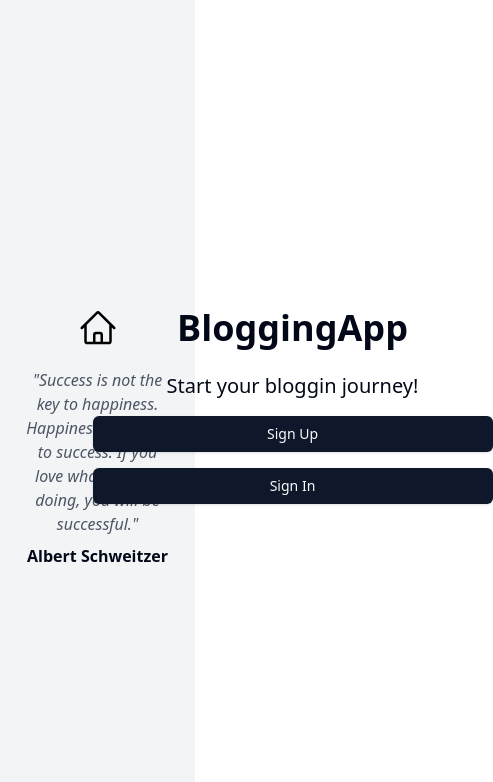
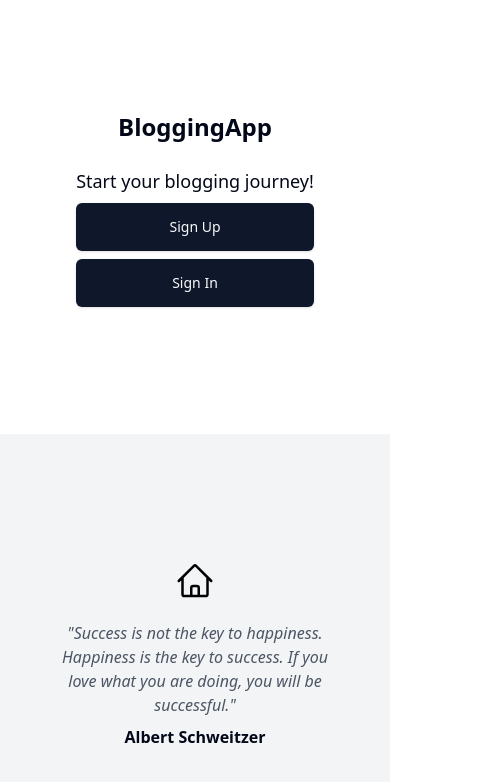
Before and after one commit to akshatg5/Pen-Point, a React (Vite) app in the folder Frontend/: page / in a window 390 px wide. Shown: the top 782 px of the page, 493 px wide, since content can reach past the window. Built offline with nearby package versions, Linux system fonts and the light colour scheme; no server answers.

Commit message:
Adding responsiveness

```diff
--- a/Frontend/src/components/blogCard.tsx
+++ b/Frontend/src/components/blogCard.tsx
@@ -21,7 +21,7 @@ export const BlogCard: React.FC<BlogCardProps> = ({
   lastName,
 }) => {
   return (
-    <div className="w-1/2  border flex justify-between items-center border-slate-400 rounded-2xl hover:shadow-xl p-4 my-2">
+    <div className="w-1/2 border flex justify-between items-center border-slate-400 rounded-2xl hover:shadow-xl p-4 my-2">
       <div>
         <Link to={toLink}>
           <div className="flex items-center">
--- a/Frontend/src/components/navbar.tsx
+++ b/Frontend/src/components/navbar.tsx
@@ -1,19 +1,24 @@
-import React from "react";
+import React, { useState } from "react";
 import { Button } from "./ui/button";
-import { Link, useLocation,useNavigate } from "react-router-dom";
+import { Link, useLocation, useNavigate } from "react-router-dom";
 
 export const Navbar: React.FC = () => {
   const location = useLocation();
-  const navigate = useNavigate()
+  const navigate = useNavigate();
+  const [isMenuOpen, setIsMenuOpen] = useState(false);
 
   const handleLogOut = () => {
-    localStorage.removeItem('token')
-    navigate('/')
-  }
+    localStorage.removeItem('token');
+    navigate('/');
+  };
+
+  const toggleMenu = () => {
+    setIsMenuOpen(!isMenuOpen);
+  };
 
   return (
-    <nav className="bg-white dark:bg-gray-900 fixed w-full z-20 top-0 start-0 border-b border-gray-200 dark:border-gray-600">
-      <div className="max-w-screen-xl flex flex-wrap items-center justify-between mx-auto p-4">
+    <nav className="bg-white dark:bg-gray-900 fixed w-full z-20 top-0 left-0 border-b border-gray-200 dark:border-gray-600">
+      <div className="p-4 md:px-8 flex flex-wrap items-center justify-between max-sm:justify-center">
         <a
           href="/blogs"
           className="flex items-center space-x-3 rtl:space-x-reverse"
@@ -24,7 +29,7 @@ export const Navbar: React.FC = () => {
             viewBox="0 0 24 24"
             strokeWidth={1.5}
             stroke="currentColor"
-            className="size-8"
+            className="w-8 h-8"
           >
             <path
               strokeLinecap="round"
@@ -43,16 +48,16 @@ export const Navbar: React.FC = () => {
             </Button>
           </Link>
           <div className="">
-              <Button type="button" onClick={handleLogOut} className="mx-4">
-                LogOut
-              </Button>
+            <Button type="button" onClick={handleLogOut} className="mx-4">
+              LogOut
+            </Button>
           </div>
           <button
-            data-collapse-toggle="navbar-sticky"
             type="button"
             className="inline-flex items-center p-2 w-10 h-10 justify-center text-sm text-gray-500 rounded-lg md:hidden hover:bg-gray-100 focus:outline-none focus:ring-2 focus:ring-gray-200 dark:text-gray-400 dark:hover:bg-gray-700 dark:focus:ring-gray-600"
             aria-controls="navbar-sticky"
-            aria-expanded="false"
+            aria-expanded={isMenuOpen}
+            onClick={toggleMenu}
           >
             <span className="sr-only">Open main menu</span>
             <svg
@@ -64,19 +69,21 @@ export const Navbar: React.FC = () => {
             >
               <path
                 stroke="currentColor"
-                stroke-linecap="round"
-                stroke-linejoin="round"
-                stroke-width="2"
+                strokeLinecap="round"
+                strokeLinejoin="round"
+                strokeWidth="2"
                 d="M1 1h15M1 7h15M1 13h15"
               />
             </svg>
           </button>
         </div>
         <div
-          className="items-center justify-between hidden w-full md:flex md:w-auto md:order-1"
+          className={`${
+            isMenuOpen ? "block" : "hidden"
+          } w-full md:flex md:w-auto md:order-1`}
           id="navbar-sticky"
         >
-          <ul className="flex flex-col p-4 md:p-0 mt-4 font-medium border border-gray-100 rounded-lg bg-gray-50 md:space-x-8 rtl:space-x-reverse md:flex-row md:mt-0 md:border-0 md:bg-white dark:bg-gray-800 md:dark:bg-gray-900 dark:border-gray-700">
+          <ul className="flex flex-col md:flex-row md:space-x-8 p-4 md:p-0 mt-4 md:mt-0 font-medium border border-gray-100 md:border-0 rounded-lg bg-gray-50 md:bg-white dark:bg-gray-800 md:dark:bg-gray-900 dark:border-gray-700">
             <li>
               <a
                 href="/blogs"
--- a/Frontend/src/pages/LandingPage.tsx
+++ b/Frontend/src/pages/LandingPage.tsx
@@ -5,25 +5,32 @@ import { QuotesCardComponent } from "@/components/quotesHalf";
 
 const LandingPage: React.FC = () => {
   return (
-    <div className="grid grid-cols-2 h-screen">
-
-      <QuotesCardComponent />
-      <div className="flex flex-col justify-center items-center bg-white">
-        <div className="mb-8 text-center">
-          <h1 className="text-4xl mb-6 font-bold">BloggingApp</h1>
-          <h1 className="text-xl mb-2 ">Start your bloggin journey!</h1>
-          <div className="my-4 ">
+    <div className="grid grid-cols-2 h-screen max-sm:grid-cols-1">
+      <div className="flex flex-col justify-center items-center bg-white max-sm:w-full max-sm:p-4">
+        <div className="mb-8 text-center max-sm:mb-4">
+          <h1 className="text-4xl mb-6 font-bold max-sm:text-2xl">
+            BloggingApp
+          </h1>
+          <h1 className="text-xl mb-2 max-sm:text-lg">
+            Start your blogging journey!
+          </h1>
+          <div className="my-4 max-sm:my-2">
             <Link to="/signup">
-              <Button className="w-[25rem] h-15">Sign Up</Button>
+              <Button className="w-[25rem] h-15 max-sm:w-full max-sm:h-12">
+                Sign Up
+              </Button>
             </Link>
           </div>
           <div>
             <Link to="/signin">
-              <Button className="w-[25rem] h-15">Sign In</Button>
+              <Button className="w-[25rem] h-15 max-sm:w-full max-sm:h-12">
+                Sign In
+              </Button>
             </Link>
           </div>
         </div>
       </div>
+      <QuotesCardComponent />
     </div>
   );
 };
--- a/Frontend/src/pages/Signin.tsx
+++ b/Frontend/src/pages/Signin.tsx
@@ -36,8 +36,7 @@ const SignIn: React.FC = () => {
   };
 
   return (
-    <div className="grid grid-cols-2 h-screen">
-      <QuotesCardComponent />
+    <div className="grid grid-cols-2 h-screen max-sm:grid-cols-1">
       <div className="flex flex-col justify-center items-center bg-white">
         <div className="mb-8 text-center">
           <h1 className="text-3xl font-bold mb-2">Sign In</h1>
@@ -83,11 +82,14 @@ const SignIn: React.FC = () => {
             </Button>
           </div>
 
-          { loading && (<div className="absolute inset-0 flex justify-center items-center bg-white bg-opacity-75 z-10" >
-            <LoadingSpinner className="" />
-          </div>)}
+          {loading && (
+            <div className="absolute inset-0 flex justify-center items-center bg-white bg-opacity-75 z-10">
+              <LoadingSpinner className="" />
+            </div>
+          )}
         </form>
       </div>
+      <QuotesCardComponent />
     </div>
   );
 };
--- a/Frontend/src/pages/Signup.tsx
+++ b/Frontend/src/pages/Signup.tsx
@@ -15,29 +15,26 @@ const SignUp: React.FC = () => {
   const [lastName, setLastName] = useState("");
   const [username, setUsername] = useState("");
   const [error, setError] = useState("");
-  const [loading,setLoading] = useState(false)
-  const navigate = useNavigate()
+  const [loading, setLoading] = useState(false);
+  const navigate = useNavigate();
 
   const handleSubmit = async (e: React.FormEvent) => {
     e.preventDefault();
 
     try {
-      setLoading(true)
-      const response = await axios.post(
-        `${BACKEND_URL}/api/v1/auth/signup`,
-        {
-          email,
-          password,
-          firstName,
-          lastName,
-          username
-        }
-      );
+      setLoading(true);
+      const response = await axios.post(`${BACKEND_URL}/api/v1/auth/signup`, {
+        email,
+        password,
+        firstName,
+        lastName,
+        username,
+      });
 
       const { jwt } = response.data;
       localStorage.setItem("token", jwt);
-      navigate('/blogs')
-      setLoading(false)
+      navigate("/blogs");
+      setLoading(false);
     } catch (err) {
       console.error(err);
       setError("An error occurred during sign-up");
@@ -45,8 +42,7 @@ const SignUp: React.FC = () => {
   };
 
   return (
-    <div className="grid grid-cols-2 h-screen">
-      <QuotesCardComponent />
+    <div className="grid grid-cols-2 h-screen max-sm:grid-cols-1">
       <div className="flex flex-col justify-center items-center bg-white">
         <div className="mb-8 text-center">
           <h1 className="text-3xl font-bold mb-2">Create an Account</h1>
@@ -129,9 +125,12 @@ const SignUp: React.FC = () => {
           </div>
         </form>
       </div>
-      {loading && (<div className="absolute inset-0 flex justify-center items-center bg-white bg-opacity-75 z-10">
-        <LoadingSpinner className="" />
-      </div>)}
+      {loading && (
+        <div className="absolute inset-0 flex justify-center items-center bg-white bg-opacity-75 z-10">
+          <LoadingSpinner className="" />
+        </div>
+      )}
+      <QuotesCardComponent />
     </div>
   );
 };
```
